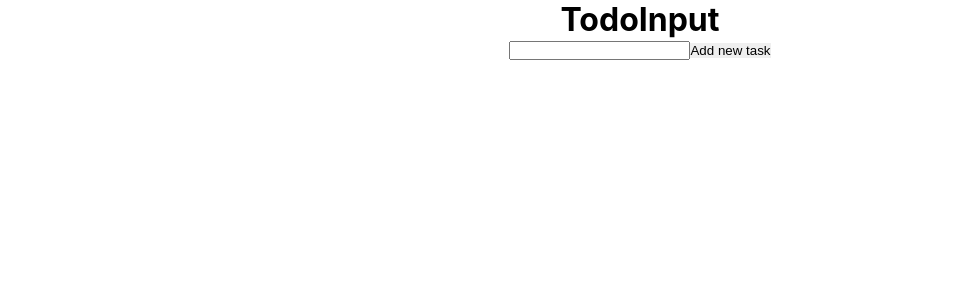
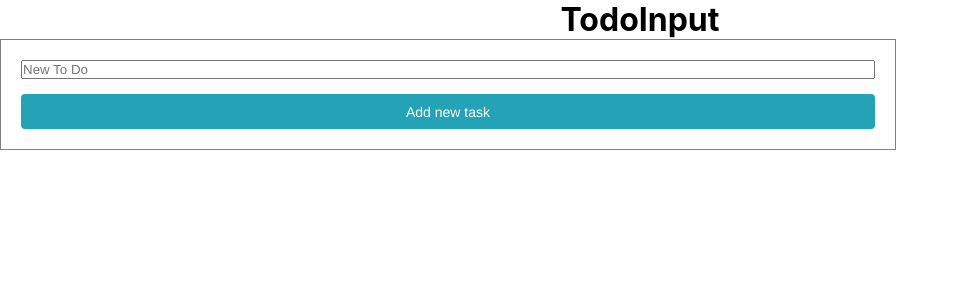
Before and after one commit to lroperod/202301-w4ch3-luis-ropero, a React (Create React App) app: page / in a window 1280 px wide. Shown: the top 300 px of the page, without its empty margins (0-959 px from the left). Built offline with nearby package versions, Linux system fonts and the light colour scheme.

Commit message:
add link to import style css to component taskcreator

```diff
--- a/src/components/TaskCreator/TaskCreator.tsx
+++ b/src/components/TaskCreator/TaskCreator.tsx
@@ -1,5 +1,5 @@
 import { FC } from "react";
-
+import "./TaskCreator.css";
 interface TaskCreatorProps {
   functionOnSubmit: (value: string) => void;
 }
@@ -10,9 +10,16 @@ const TaskCreator: FC<TaskCreatorProps> = ({ functionOnSubmit }) => {
     functionOnSubmit(inputValue);
   };
   return (
-    <form onSubmit={submitHandler}>
-      <input type="text" name="taskList" />
-      <button type="submit">Add new task</button>
+    <form className="todo-form" onSubmit={submitHandler}>
+      <input
+        className="todo-form_input"
+        type="text"
+        name="taskList"
+        placeholder="New To Do"
+      />
+      <button className="todo-form_button" type="submit">
+        Add new task
+      </button>
     </form>
   );
 };
```
